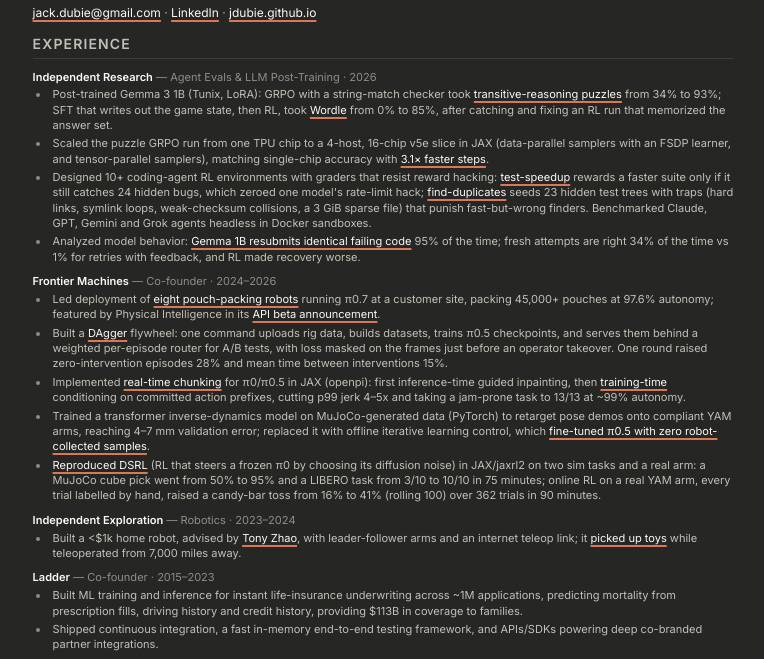
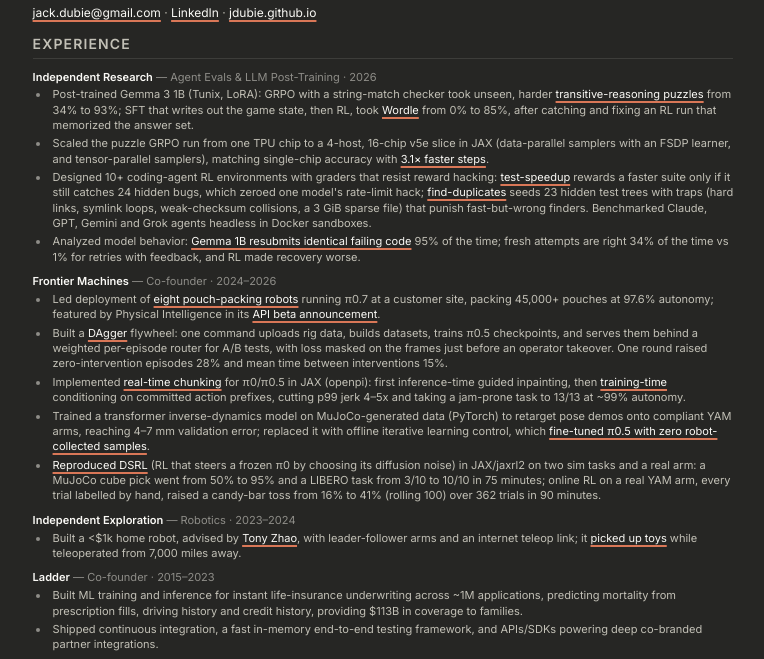
Before and after one commit to jdubie/jdubie.github.io, a plain HTML site: page resume/resume.html in a window 1280 px wide. Shown: the part 74-733 px from the top of the page, without its empty margins (25-789 px from the left). Drawn offline with Linux system fonts and the light colour scheme.

Commit message:
Resume: note the 34% to 93% puzzles are unseen, harder variants
Co-Authored-By: Claude Opus 5.5 <noreply@anthropic.com>

```diff
--- a/resume/resume.html
+++ b/resume/resume.html
@@ -31,7 +31,7 @@ li::marker{color:var(--muted)}
     <h2>Experience</h2>
     <div class="role"><b>Independent Research</b> — Agent Evals &amp; LLM Post-Training · 2026</div>
     <ul>
-      <li>Post-trained Gemma 3 1B (Tunix, LoRA): GRPO with a string-match checker took <a href="https://jdubie.github.io/posts/gemma-puzzles/">transitive-reasoning puzzles</a> from 34% to 93%; SFT that writes out the game state, then RL, took <a href="https://jdubie.github.io/posts/gemma-wordle/">Wordle</a> from 0% to 85%, after catching and fixing an RL run that memorized the answer set.</li>
+      <li>Post-trained Gemma 3 1B (Tunix, LoRA): GRPO with a string-match checker took unseen, harder <a href="https://jdubie.github.io/posts/gemma-puzzles/">transitive-reasoning puzzles</a> from 34% to 93%; SFT that writes out the game state, then RL, took <a href="https://jdubie.github.io/posts/gemma-wordle/">Wordle</a> from 0% to 85%, after catching and fixing an RL run that memorized the answer set.</li>
       <li>Scaled the puzzle GRPO run from one TPU chip to a 4-host, 16-chip v5e slice in JAX (data-parallel samplers with an FSDP learner, and tensor-parallel samplers), matching single-chip accuracy with <a href="https://jdubie.github.io/posts/gemma-puzzles/">3.1× faster steps</a>.</li>
       <li>Designed 10+ coding-agent RL environments with graders that resist reward hacking: <a href="https://jdubie.github.io/posts/test-speedup-env/">test-speedup</a> rewards a faster suite only if it still catches 24 hidden bugs, which zeroed one model's rate-limit hack; <a href="https://jdubie.github.io/posts/find-duplicates/">find-duplicates</a> seeds 23 hidden test trees with traps (hard links, symlink loops, weak-checksum collisions, a 3 GiB sparse file) that punish fast-but-wrong finders. Benchmarked Claude, GPT, Gemini and Grok agents headless in Docker sandboxes.</li>
       <li>Analyzed model behavior: <a href="https://jdubie.github.io/posts/gemma-self-correction/">Gemma 1B resubmits identical failing code</a> 95% of the time; fresh attempts are right 34% of the time vs 1% for retries with feedback, and RL made recovery worse.</li>
```
Also changed, not shown: 1 other file.
